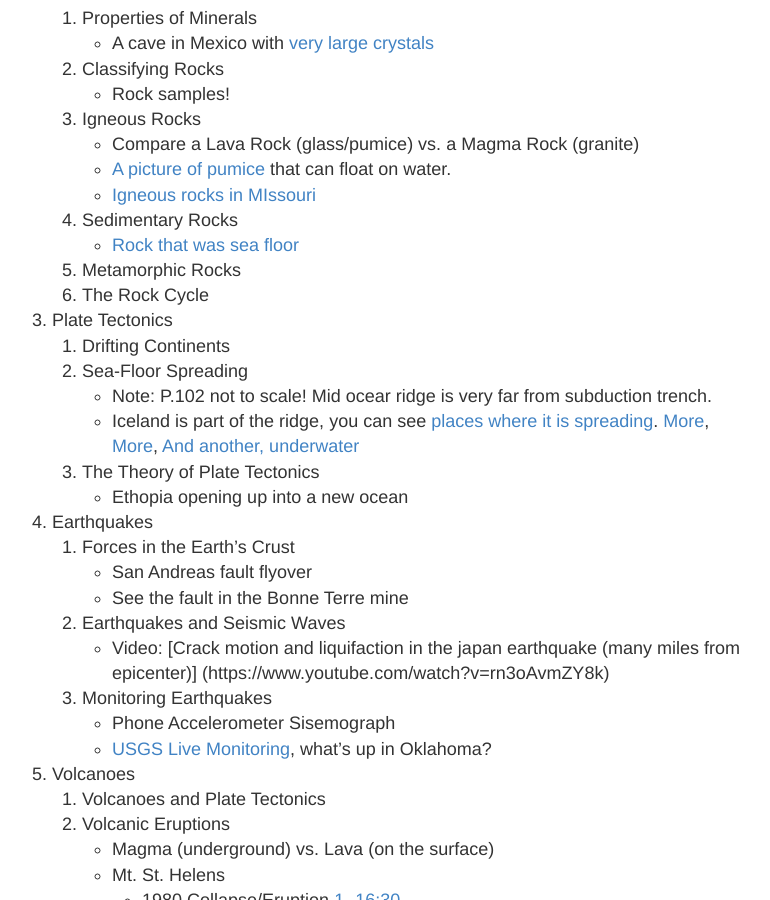
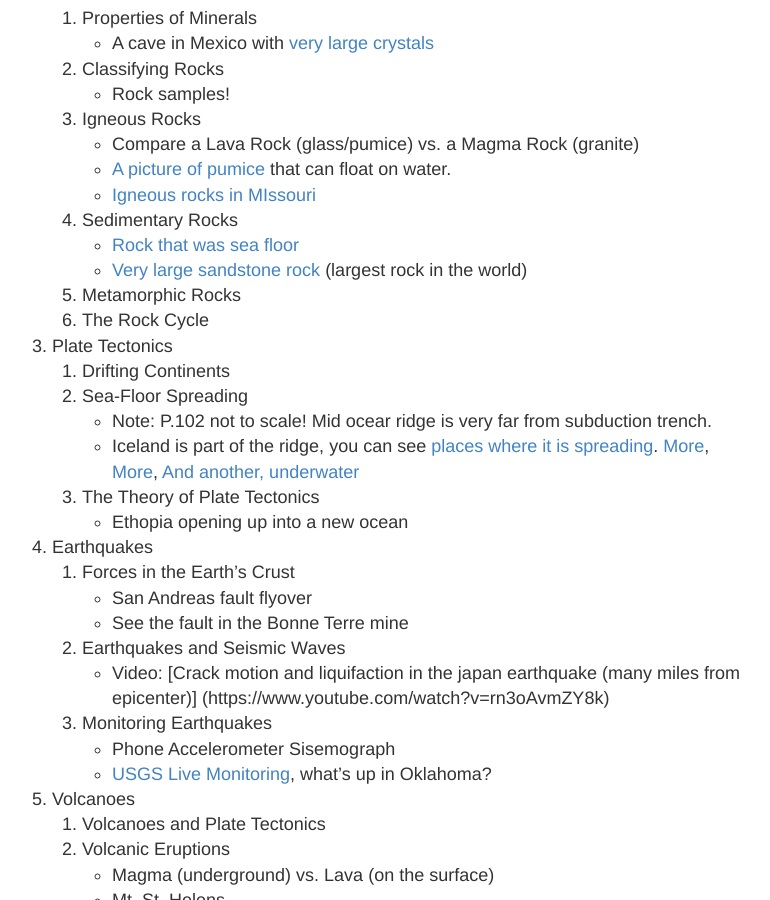
Before and after one commit to ctkstl/earth_science, a Jekyll site: the page built from resources.md, in a window 1280 px wide and 900 px high, scrolled down 1820 px. Shown: the whole window, without its empty margins (258-1028 px from the left). Built offline with Jekyll 4.4.1, drawn with Linux system fonts in a browser that asks for light colours; Markdown is read by kramdown in place of the engine named in the settings.

Commit message:
Ayre's Rock/Uluru

```diff
--- a/resources.md
+++ b/resources.md
@@ -38,6 +38,7 @@ permalink: /resources/
         *   [Igneous rocks in MIssouri](http://dnr.mo.gov/geology/docs/gcsummer8.pdf)
     4.  Sedimentary Rocks
         *   [Rock that was sea floor](http://epod.usra.edu/blog/2015/06/nevadas-valley-of-fire.html)
+        *   [Very large sandstone rock](https://en.wikipedia.org/wiki/Uluru) (largest rock in the world)
     5.  Metamorphic Rocks
     6.  The Rock Cycle
 3.  Plate Tectonics
```
